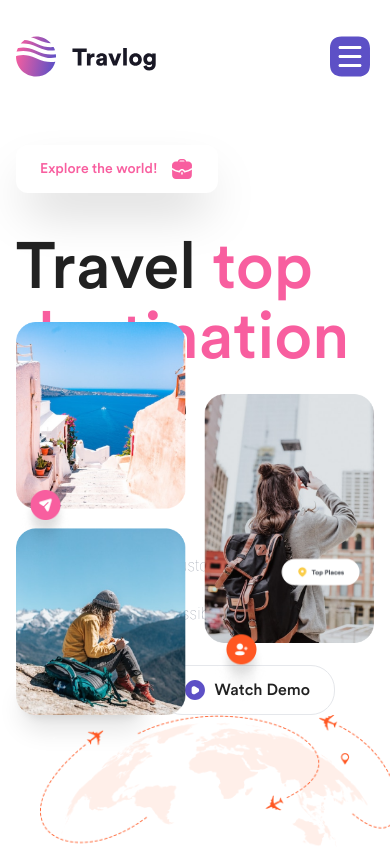
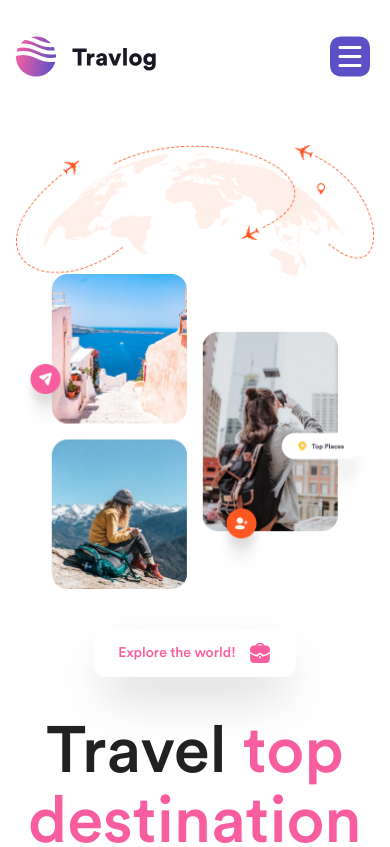
Before and after one commit to dilshad360/ombrulla-interview-test, a React (Vite) app: page / in a window 390 px wide. Shown: the top 847 px of the page. Built offline with nearby package versions, Linux system fonts and the light colour scheme.

Commit message:
responsive hero

```diff
--- a/src/components/Hero.jsx
+++ b/src/components/Hero.jsx
@@ -1,13 +1,13 @@
 import BagIcon from "../assets/svgs/bag.svg";
 import PlayIcon from "../assets/svgs/play.svg";
-import HeroImage1 from "../assets/images/hero-1.png"
-import HeroImage2 from "../assets/images/hero-2.png"
-import HeroImage3 from "../assets/images/hero-3.png"
+import HeroImage1 from "../assets/images/hero-1.png";
+import HeroImage2 from "../assets/images/hero-2.png";
+import HeroImage3 from "../assets/images/hero-3.png";
 
 function Hero() {
     return (
         <div className="flex flex-col lg:flex-row px-4 md:px-16 lg:px-40 py-8 min-h-[calc(100vh-6rem)]">
-            <div className="w-full lg:w-2/5">
+            <div className="flex flex-col items-center lg:items-start w-full lg:w-2/5 text-center lg:text-left">
                 <div className="flex items-center justify-center w-fit shadow-2xl leading-none gap-3 text-secondary px-6 py-3 rounded-xl text-sm">
                     Explore the world! <img src={BagIcon} alt="bag-icon" />{" "}
                 </div>
@@ -19,22 +19,37 @@ function Hero() {
                     We always make our customer happy by providing <br />
                     as many choices as possible{" "}
                 </p>
-                <div className="pt-10 flex gap-2">
+                <div className="pt-10 flex flex-col sm:flex-row gap-2 w-full sm:w-auto">
                     <button className="bg-primary text-white px-6 py-3 rounded-3xl hover:opacity-70 transition-opacity ease-in-out shadow-xl">
                         Get Started
                     </button>
                     <button className="flex justify-center leading-none items-center gap-2 px-6 py-3 rounded-3xl hover:opacity-70 transition-opacity ease-in-out border">
-                    <img src={PlayIcon} alt="bag-icon" /> Watch Demo
+                        <img src={PlayIcon} alt="bag-icon" /> Watch Demo
                     </button>
                 </div>
             </div>
-            <div className="relative w-full lg:w-3/5 px-6">
-                    <img src={HeroImage3} width={640} alt="Image 1" className="absolute top-0"/>
-                    <img src={HeroImage2} width={420} alt="Image 1" className="absolute bottom-0 left-1/2 -translate-x-1/2"/>
-                    <img src={HeroImage1} width={580} alt="Image 1" className="absolute bottom-0 left-1/2 -translate-x-1/2"/>
+            <div className="relative w-full order-first lg:order-last lg:w-3/5 min-h-[calc(64vh-6rem)] sm:min-h-[calc(80vh-6rem)] px-6 mb-10">
+                <img
+                    src={HeroImage3}
+                    width={640}
+                    alt="Image 1"
+                    className="absolute top-0 left-1/2 -translate-x-1/2 object-contain"
+                />
+                <img
+                    src={HeroImage2}
+                    width={420}
+                    alt="Image 1"
+                    className="absolute bottom-0 left-1/2 -translate-x-1/2 w-4/5 sm:w-[420px] object-contain"
+                />
+                <img
+                    src={HeroImage1}
+                    width={580}
+                    alt="Image 1"
+                    className="absolute bottom-0 left-1/2 -translate-x-1/2  object-contain"
+                />
             </div>
         </div>
-    )
+    );
 }
 
 export default Hero;
--- /dev/null
+++ b/src/components/Partners.jsx
@@ -0,0 +1,10 @@
+
+function Partners() {
+  return (
+    <div>
+
+    </div>
+  )
+}
+
+export default Partners
--- a/src/components/layout/Footer.jsx
+++ b/src/components/layout/Footer.jsx
@@ -5,7 +5,7 @@ import InstagramIcon from "../../assets/svgs/socials/instagram.svg";
 
 function Footer() {
     return (
-        <footer className="flex flex-col lg:flex-row px-4 md:px-16 lg:px-40 py-8">
+        <footer className="flex flex-col lg:flex-row px-4 md:px-16 lg:px-40 py-8 pb-24">
             <div className="w-full lg:w-1/2">
                 <img src={Logo} alt="logo" />
                 <p className="text-gray-400 text-xl pt-6">
```
